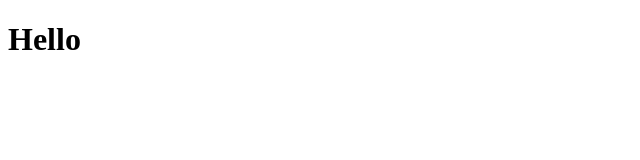
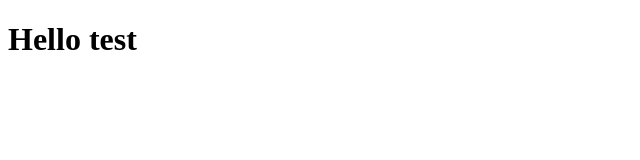
Before and after one commit to yogeshchauhan13/git-test-v2, a plain HTML site: page index.html in a window 1280 px wide. Shown: the full height of the page, 0-640 px from the left. Drawn offline with Linux system fonts and the light colour scheme.

Commit message:
index test add text

```diff
--- a/index.html
+++ b/index.html
@@ -7,7 +7,7 @@
 </head>
 <body>
     <h1>
-        Hello
+        Hello test
     </h1>
 </body>
 </html>
```
